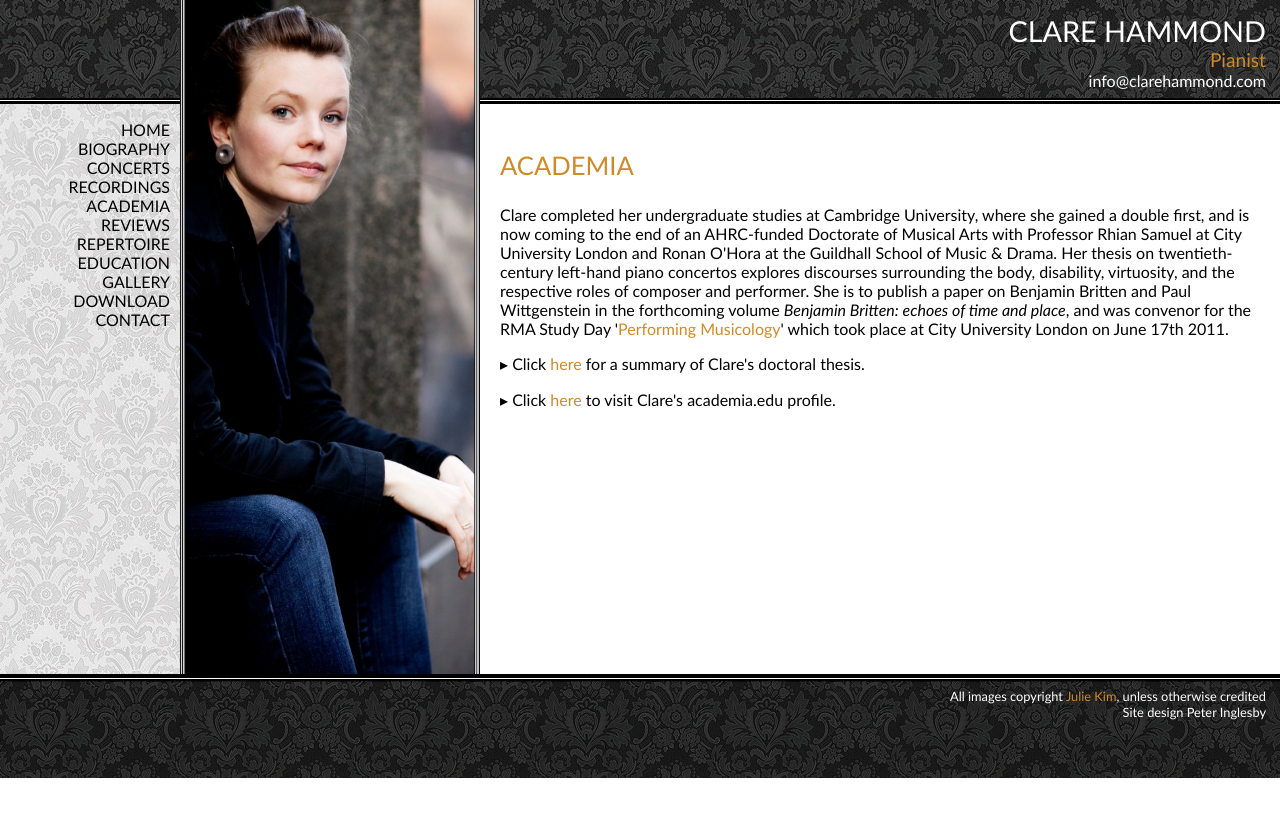
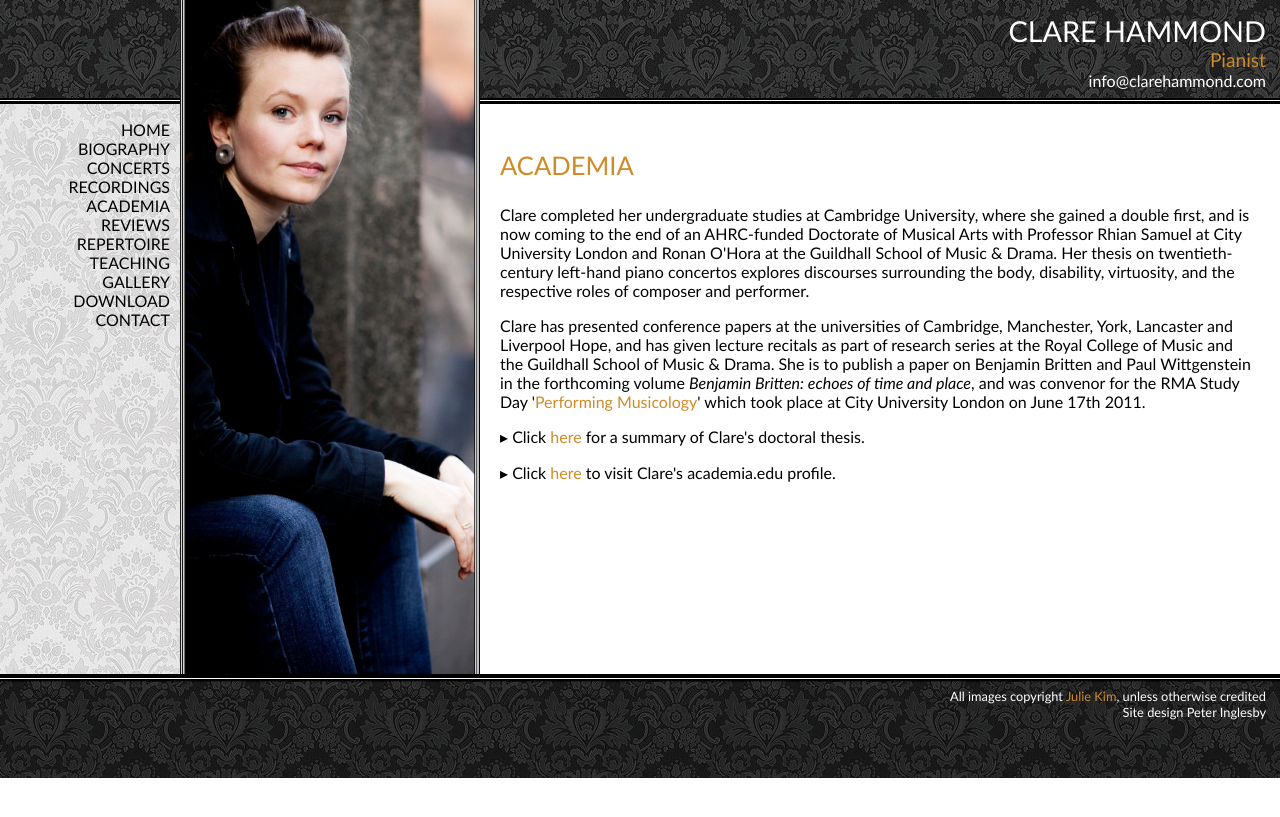
Before and after one commit to hammonc/clarehammond.com, a Jekyll site: the page built from academia.html, in a window 1280 px wide. Shown: the top 817 px of the page. Built offline with Jekyll 4.4.1, drawn with Linux system fonts in a browser that asks for light colours.

Commit message:
academic and teaching updates

```diff
--- a/_layouts/with-sidebar.html
+++ b/_layouts/with-sidebar.html
@@ -12,7 +12,7 @@ layout: with-header-and-footer
       <li><a href="academia.html">ACADEMIA</a></li>
       <li><a href="reviews.html">REVIEWS</a></li>
       <li><a href="repertoire.html">REPERTOIRE</a></li>
-      <li><a href="education.html">EDUCATION</a></li>
+      <li><a href="teaching.html">TEACHING</a></li>
       <li><a href="gallery.html">GALLERY</a></li>
       <li><a href="download.html">DOWNLOAD</a></li>
       <li><a href="contact.html">CONTACT</a></li>
--- a/academia.html
+++ b/academia.html
@@ -4,7 +4,9 @@ image: academia.jpg
 ---
 
 <h3 class="page-heading">ACADEMIA</h3>
-<p>Clare completed her undergraduate studies at Cambridge University, where she gained a double first, and is now coming to the end of an AHRC-funded Doctorate of Musical Arts with Professor Rhian Samuel at City University London and Ronan O'Hora at the Guildhall School of Music & Drama. Her thesis on twentieth-century left-hand piano concertos explores discourses surrounding the body, disability, virtuosity, and the respective roles of composer and performer. She is to publish a paper on Benjamin Britten and Paul Wittgenstein in the forthcoming volume <em>Benjamin Britten: echoes of time and place</em>, and was convenor for the RMA Study Day '<a href="http://performingmusicology.org.uk/" target="_blank">Performing Musicology</a>' which took place at City University London on June 17th 2011.</p>
+<p>Clare completed her undergraduate studies at Cambridge University, where she gained a double first, and is now coming to the end of an AHRC-funded Doctorate of Musical Arts with Professor Rhian Samuel at City University London and Ronan O'Hora at the Guildhall School of Music & Drama. Her thesis on twentieth-century left-hand piano concertos explores discourses surrounding the body, disability, virtuosity, and the respective roles of composer and performer.</p>
+
+<p>Clare has presented conference papers at the universities of Cambridge, Manchester, York, Lancaster and Liverpool Hope, and has given lecture recitals as part of research series at the Royal College of Music and the Guildhall School of Music & Drama. She is to publish a paper on Benjamin Britten and Paul Wittgenstein in the forthcoming volume <em>Benjamin Britten: echoes of time and place</em>, and was convenor for the RMA Study Day '<a href="http://performingmusicology.org.uk/" target="_blank">Performing Musicology</a>' which took place at City University London on June 17th 2011.</p>
 
 <p>&#9656; Click <a href="doctoral-thesis.html" class="popupwindow" rel="height:550,width:750,scrollbars:1,status:1,resizable:0">here</a> for a summary of
   Clare's doctoral thesis.</p>
```
Also changed, not shown: teaching.html (added, +9 -0 lines).
